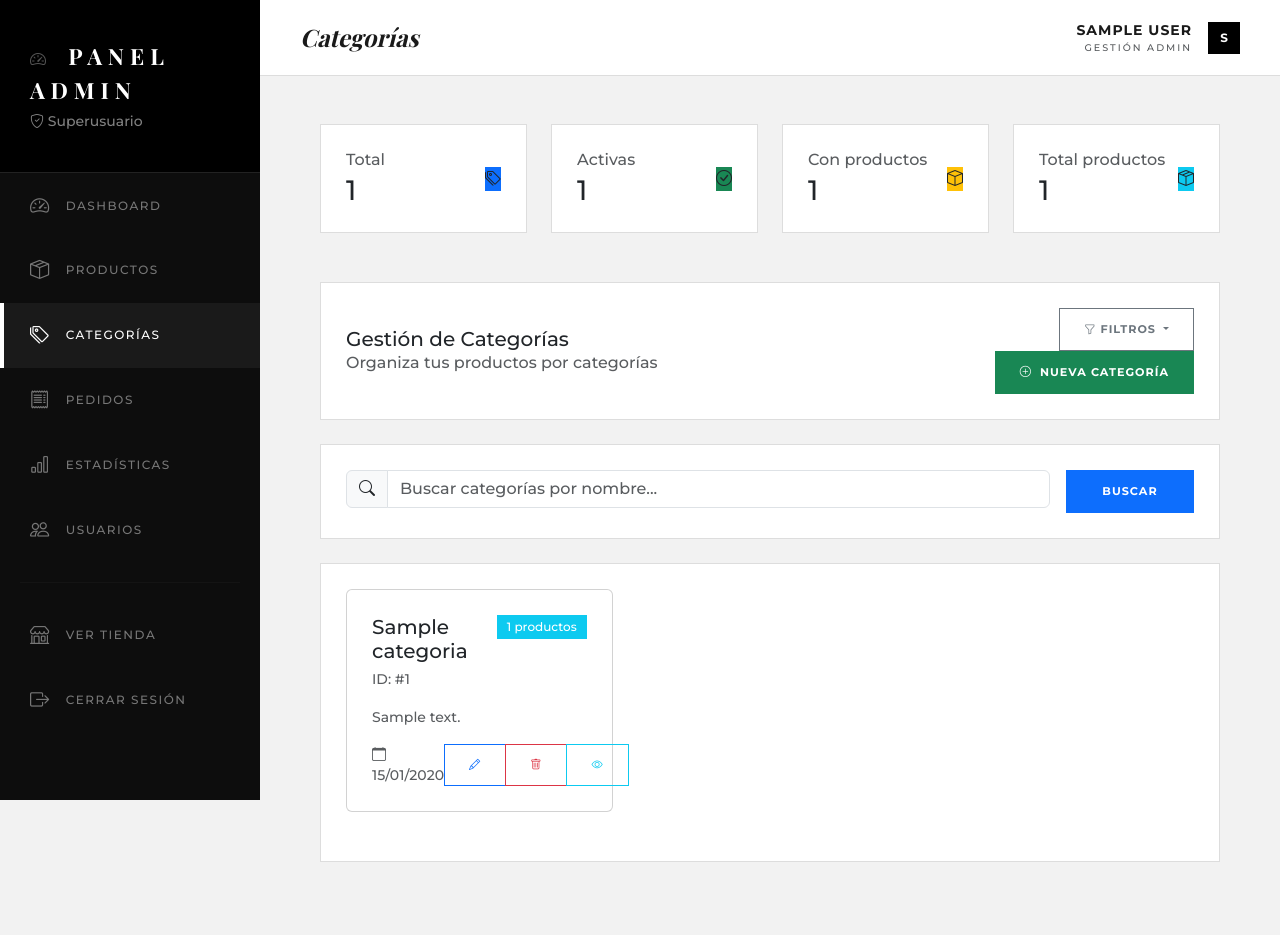
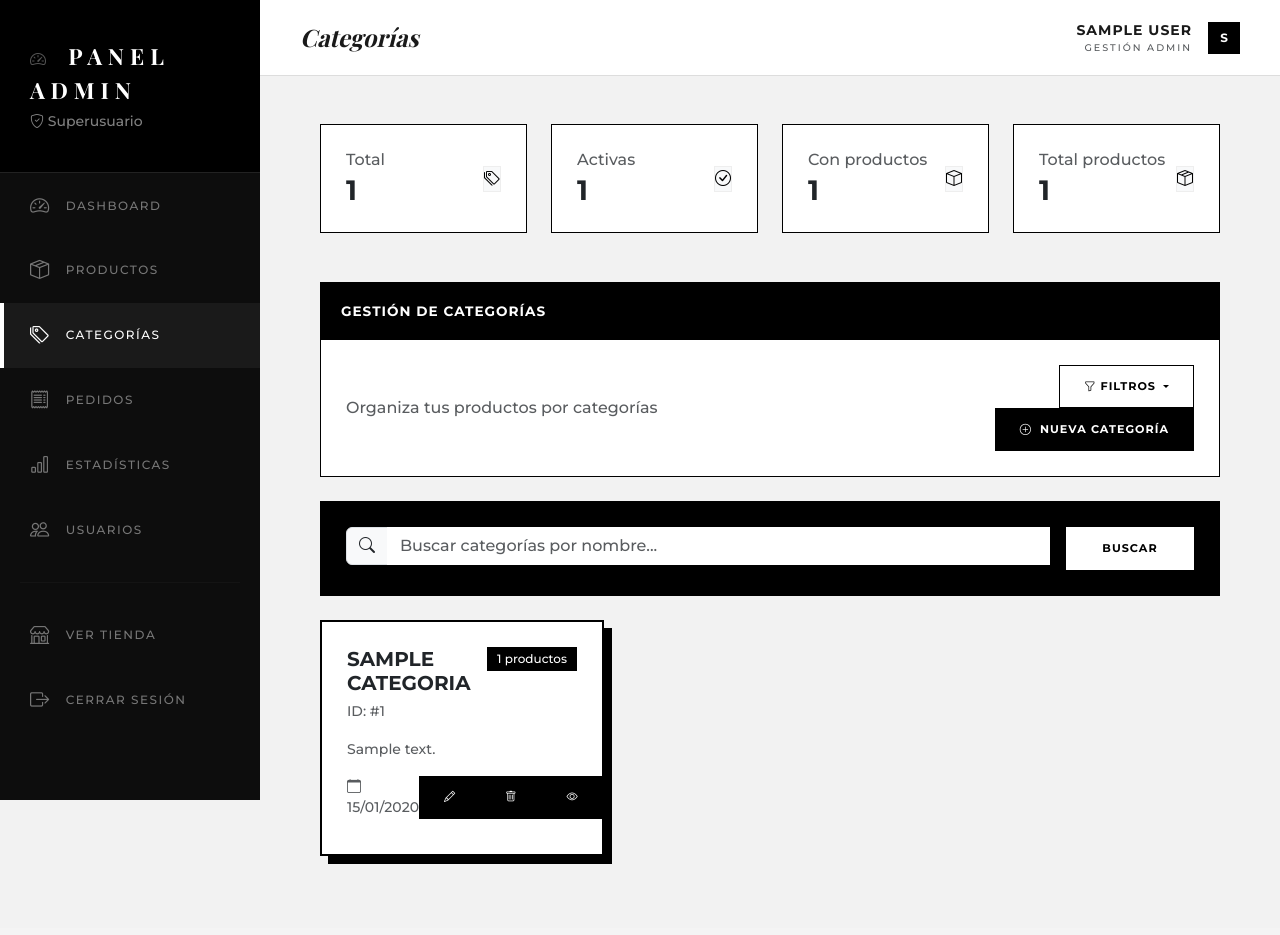
Before and after one commit to Julieta-Roldan/Ecommerce_Tienda, a Django app: page /panel_admin/categorias/ in a window 1280 px wide. After the commit the page ends 864 px from the top, so only its background shows below. Run offline with Django 5.2, Linux system fonts and the light colour scheme; a user stored in the database is signed in; tables that the repository leaves empty hold one stand-in row (values such as "Sample post"); some web fonts are replaced.

Commit message:
arreglo de categorias

```diff
--- a/panel_admin/templates/panel_admin/categorias/lista.html
+++ b/panel_admin/templates/panel_admin/categorias/lista.html
@@ -3,92 +3,179 @@
 {% block page_title %}Categorías{% endblock %}
 
 {% block content %}
+<style>
+    /* Estilos generales del panel */
+    .card-panel {
+        background: #fff !important;
+        border: 1px solid #000 !important;
+        border-radius: 0 !important;
+        box-shadow: none !important;
+    }
+    .card-header {
+        background: #000 !important;
+        color: #fff !important;
+        border-radius: 0 !important;
+        border-bottom: 1px solid #000 !important;
+        text-transform: uppercase;
+    }
+    .card-header h5 {
+        font-weight: 700;
+        font-size: 0.85rem;
+        letter-spacing: 1px;
+    }
+    .card-icon {
+        border-radius: 0 !important;
+        background: #f8f9fa !important;
+        border: 1px solid #eee !important;
+        color: #000 !important;
+    }
+    h3 { font-weight: 800 !important; }
+
+    /* BOTONES GENERALES (Superiores) */
+    .btn-success, .btn-outline-secondary {
+        border-radius: 0 !important;
+        border: 1px solid #000 !important;
+        color: #000 !important;
+        background: transparent !important;
+        text-transform: uppercase;
+        font-weight: 700;
+        font-size: 0.7rem;
+    }
+    .btn-success { background: #000 !important; color: #fff !important; }
+
+    /* EL BUSCADOR */
+    .bg-dark-search {
+        background-color: #000 !important;
+        border: 1px solid #000 !important;
+        border-radius: 0 !important;
+    }
+    .bg-dark-search .form-control {
+        background: #fff !important;
+        border: 1px solid #fff !important;
+        color: #000 !important;
+        border-radius: 0 !important;
+    }
+    .btn-white-search {
+        background: #fff !important;
+        color: #000 !important;
+        border: 1px solid #fff !important;
+        border-radius: 0 !important;
+        font-weight: 800;
+        text-transform: uppercase;
+    }
+    .btn-white-search:hover {
+        background: #000 !important;
+        color: #fff !important;
+        border: 1px solid #fff !important;
+    }
+
+    /* --- LAS CARDS CON EL CUADRADITO NEGRO ATRÁS --- */
+    .card.h-100 {
+        background: #fff !important;
+        border-radius: 0 !important;
+        border: 2px solid #000 !important;
+        box-shadow: 8px 8px 0px 0px #000 !important;
+        transition: all 0.2s ease;
+        margin-bottom: 10px;
+    }
+
+    /* --- BOTONES DE ACCIÓN (Lápiz, Basura, Ojo) --- */
+    .card.h-100 .btn-sm {
+        background: #000 !important; /* Negro por defecto */
+        color: #fff !important;       /* Icono blanco */
+        border: 1px solid #000 !important;
+        border-radius: 0 !important;
+        transition: 0.2s;
+    }
+
+    /* Hover de los botones: Blanco con borde y letras negras */
+    .card.h-100 .btn-sm:hover {
+        background: #fff !important;
+        color: #000 !important;
+        border: 1px solid #000 !important;
+    }
+
+    /* El botón de basura suele ser rojo, pero lo puse negro para seguir tu estilo.
+       Si querés que el icono sea rojo al pasar el mouse, avisame. */
+    .text-danger { color: inherit !important; }
+
+    .badge.bg-info { background: #000 !important; color: #fff !important; border-radius: 0 !important; }
+    .badge.bg-secondary { background: #eee !important; color: #000 !important; border-radius: 0 !important; }
+</style>
+
 <div class="container-fluid">
-    <!-- Encabezado con estadísticas -->
     <div class="row mb-4">
         <div class="col-md-3">
-            <div class="card card-panel bg-primary-light">
+            <div class="card card-panel">
                 <div class="card-body">
                     <div class="d-flex justify-content-between align-items-center">
                         <div>
                             <h6 class="text-muted mb-1">Total</h6>
                             <h3 class="mb-0">{{ categorias.count }}</h3>
                         </div>
-                        <div class="card-icon bg-primary">
-                            <i class="bi bi-tags"></i>
-                        </div>
+                        <div class="card-icon"><i class="bi bi-tags"></i></div>
                     </div>
                 </div>
             </div>
         </div>
         <div class="col-md-3">
-            <div class="card card-panel bg-success-light">
+            <div class="card card-panel">
                 <div class="card-body">
                     <div class="d-flex justify-content-between align-items-center">
                         <div>
                             <h6 class="text-muted mb-1">Activas</h6>
                             <h3 class="mb-0">{{ categorias_activas }}</h3>
                         </div>
-                        <div class="card-icon bg-success">
-                            <i class="bi bi-check-circle"></i>
-                        </div>
+                        <div class="card-icon"><i class="bi bi-check-circle"></i></div>
                     </div>
                 </div>
             </div>
         </div>
         <div class="col-md-3">
-            <div class="card card-panel bg-warning-light">
+            <div class="card card-panel">
                 <div class="card-body">
                     <div class="d-flex justify-content-between align-items-center">
                         <div>
                             <h6 class="text-muted mb-1">Con productos</h6>
                             <h3 class="mb-0">{{ categorias_con_productos }}</h3>
                         </div>
-                        <div class="card-icon bg-warning">
-                            <i class="bi bi-box"></i>
-                        </div>
+                        <div class="card-icon"><i class="bi bi-box"></i></div>
                     </div>
                 </div>
             </div>
         </div>
         <div class="col-md-3">
-            <div class="card card-panel bg-info-light">
+            <div class="card card-panel">
                 <div class="card-body">
                     <div class="d-flex justify-content-between align-items-center">
                         <div>
                             <h6 class="text-muted mb-1">Total productos</h6>
                             <h3 class="mb-0">{{ total_productos }}</h3>
                         </div>
-                        <div class="card-icon bg-info">
-                            <i class="bi bi-box-seam"></i>
-                        </div>
+                        <div class="card-icon"><i class="bi bi-box-seam"></i></div>
                     </div>
                 </div>
             </div>
         </div>
     </div>
 
-    <!-- Barra de acciones -->
     <div class="card card-panel mb-4">
+        <div class="card-header"><h5 class="mb-0">Gestión de Categorías</h5></div>
         <div class="card-body">
             <div class="row align-items-center">
                 <div class="col-md-8">
-                    <h5 class="mb-0">Gestión de Categorías</h5>
                     <p class="text-muted mb-0">Organiza tus productos por categorías</p>
                 </div>
                 <div class="col-md-4 text-end">
-                    <div class="btn-group" style="z-index: 1000;">
-                        <button type="button" class="btn btn-outline-secondary dropdown-toggle"
-                            data-bs-toggle="dropdown" aria-expanded="false">
+                    <div class="btn-group">
+                        <button type="button" class="btn btn-outline-secondary dropdown-toggle" data-bs-toggle="dropdown">
                             <i class="bi bi-funnel"></i> Filtros
                         </button>
-                        <ul class="dropdown-menu dropdown-menu-end" style="z-index: 1001;">
+                        <ul class="dropdown-menu dropdown-menu-end">
                             <li><a class="dropdown-item" href="{% url 'panel_admin:categorias' %}">Todas</a></li>
                             <li><hr class="dropdown-divider"></li>
                             <li><a class="dropdown-item" href="?estado=activas">Solo activas</a></li>
                             <li><a class="dropdown-item" href="?estado=inactivas">Solo inactivas</a></li>
-                            <li><a class="dropdown-item" href="?estado=con_productos">Con productos</a></li>
-                            <li><a class="dropdown-item" href="?estado=sin_productos">Sin productos</a></li>
                         </ul>
                     </div>
                     <a href="{% url 'panel_admin:categoria_nueva' %}" class="btn btn-success ms-2">
@@ -99,108 +186,55 @@
         </div>
     </div>
 
-    <!-- Búsqueda -->
-    <div class="card card-panel mb-4">
+    <div class="card bg-dark-search mb-4">
         <div class="card-body">
             <form method="GET" class="row g-3">
                 <div class="col-md-10">
                     <div class="input-group">
-                        <span class="input-group-text">
-                            <i class="bi bi-search"></i>
-                        </span>
+                        <span class="input-group-text"><i class="bi bi-search"></i></span>
                         <input type="text" name="q" class="form-control"
                                placeholder="Buscar categorías por nombre..." value="{{ busqueda|default:'' }}">
                     </div>
                 </div>
                 <div class="col-md-2">
-                    <button type="submit" class="btn btn-primary w-100">
-                        Buscar
-                    </button>
+                    <button type="submit" class="btn btn-white-search w-100">Buscar</button>
                 </div>
             </form>
         </div>
     </div>
 
-    <!-- Lista de Categorías -->
-    <div class="card card-panel">
-        <div class="card-body">
+    <div class="row">
         {% if categorias %}
-            <div class="row">
             {% for categoria in categorias %}
             <div class="col-md-6 col-lg-4 mb-4">
                 <div class="card h-100">
                     <div class="card-body">
                         <div class="d-flex justify-content-between align-items-start mb-3">
                             <div>
-                                    <h5 class="card-title mb-1">
+                                <h5 class="card-title mb-1" style="font-weight: 700; text-transform: uppercase;">
                                     {{ categoria.nombre }}
-                                        {% if not categoria.activo %}
-                                        <span class="badge bg-secondary ms-1">Inactiva</span>
-                                        {% endif %}
+                                    {% if not categoria.activo %}<span class="badge bg-secondary ms-1">OFF</span>{% endif %}
                                 </h5>
                                 <small class="text-muted">ID: #{{ categoria.id }}</small>
                             </div>
                             <span class="badge bg-info">{{ categoria.producto_set.count }} productos</span>
                         </div>
-
-                            {% if categoria.descripcion %}
-                            <p class="card-text text-muted small mb-3">
-                                {{ categoria.descripcion|truncatechars:120 }}
-                            </p>
-                            {% else %}
-                            <p class="card-text text-muted small mb-3 fst-italic">
-                                Sin descripción
-                            </p>
-                            {% endif %}
-
+                        <p class="card-text text-muted small mb-3">{{ categoria.descripcion|truncatechars:120 }}</p>
                         <div class="d-flex justify-content-between align-items-center">
-                        <small class="text-muted">
-                            <i class="bi bi-calendar me-1"></i>
-                            {% if categoria.creado %}
-                                {{ categoria.creado|date:"d/m/Y" }}
-                            {% else %}
-                                Sin fecha
-                            {% endif %}
-                        </small>
+                            <small class="text-muted"><i class="bi bi-calendar me-1"></i>{{ categoria.creado|date:"d/m/Y" }}</small>
                             <div class="btn-group">
-                                    <a href="{% url 'panel_admin:categoria_editar' categoria.id %}"
-                                       class="btn btn-sm btn-outline-primary"
-                                       data-bs-toggle="tooltip" title="Editar">
-                                        <i class="bi bi-pencil"></i>
-                                    </a>
-                                    <a href="{% url 'panel_admin:categoria_eliminar' categoria.id %}"
-                                       class="btn btn-sm btn-outline-danger"
-                                       data-bs-toggle="tooltip" title="Eliminar">
-                                        <i class="bi bi-trash"></i>
-                                    </a>
-                                    <a href="{% url 'panel_admin:productos' %}?categoria={{ categoria.id }}"
-                                       class="btn btn-sm btn-outline-info"
-                                       data-bs-toggle="tooltip" title="Ver productos">
-                                        <i class="bi bi-eye"></i>
-                                    </a>
+                                <a href="{% url 'panel_admin:categoria_editar' categoria.id %}" class="btn btn-sm" title="Editar"><i class="bi bi-pencil"></i></a>
+                                <a href="{% url 'panel_admin:categoria_eliminar' categoria.id %}" class="btn btn-sm" title="Eliminar"><i class="bi bi-trash"></i></a>
+                                <a href="{% url 'panel_admin:productos' %}?categoria={{ categoria.id }}" class="btn btn-sm" title="Ver productos"><i class="bi bi-eye"></i></a>
                             </div>
                         </div>
                     </div>
                 </div>
             </div>
             {% endfor %}
-            </div>
-
         {% else %}
-            <div class="text-center py-5">
-                <div class="mb-4">
-                    <i class="bi bi-tags text-muted" style="font-size: 4rem;"></i>
-                </div>
-                <h4>No hay categorías</h4>
-                <p class="text-muted mb-4">
-                    Las categorías te ayudan a organizar tus productos de manera eficiente.
-                </p>
-                <a href="{% url 'panel_admin:categoria_nueva' %}" class="btn btn-primary btn-lg">
-                    <i class="bi bi-plus-circle me-2"></i> Crear primera categoría
-                </a>
-            </div>
+            <div class="col-12 text-center py-5"><h4>No hay categorías</h4></div>
         {% endif %}
     </div>
 </div>
-</div>
 {% endblock %}
--- a/templates/base.html
+++ b/templates/base.html
@@ -20,7 +20,7 @@
 
     <ul class="sidebar-menu">
         <li><a href="{% url 'home' %}"><i class="bi bi-house"></i> Inicio</a></li>
-        <li><a href="{% url 'home' %}#categorias"><i class="bi bi-grid"></i> Categorías</a></li>
+        <li><a href="{% url 'lista_categorias' %}"><i class="bi bi-grid"></i> Categorías</a></li>
         <li><a href="{% url 'favoritos' %}"><i class="bi bi-heart"></i> Favoritos</a></li>
         <li><a href="{% url 'carrito_ver' %}"><i class="bi bi-bag"></i> Carrito</a></li>
         <li><a href="{% url 'ubicacion' %}"><i class="bi bi-geo-alt"></i> Ubicación</a></li>
@@ -96,7 +96,7 @@
             <div class="col-md-4 text-center">
                 <div class="footer-nav">
                     <a href="{% url 'home' %}">INICIO</a>
-                    <a href="{% url 'home' %}#categorias">CATEGORÍAS</a>
+                   <a href="{% url 'lista_categorias' %}">CATEGORÍAS</a>
                     <a href="{% url 'ubicacion' %}">UBICACIÓN</a>
                 </div>
             </div>
--- a/tienda/urls.py
+++ b/tienda/urls.py
@@ -19,4 +19,7 @@ urlpatterns = [
     path('producto/<int:id>/', views.producto_detalle, name='producto_detalle'),
    #yo
    path('favorito/<int:id>/', views.toggle_favorito, name='toggle_favorito'),
+   #yo
+   path('categorias/', views.lista_categorias, name='lista_categorias'),
+
 ]
```
Also changed, not shown: core/templates/core/index.html (+32 -4 lines), panel_admin/templates/panel_admin/dashboard.html (+10 -5 lines), tienda/templates/tienda/producto.html (+4 -4 lines), tienda/templates/tienda/todas_categorias.html (added, +28 -0 lines), tienda/views.py (+11 -2 lines). Lines whose indentation alone changed are shown as unchanged.
